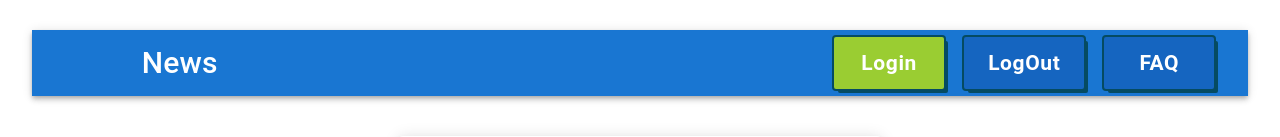
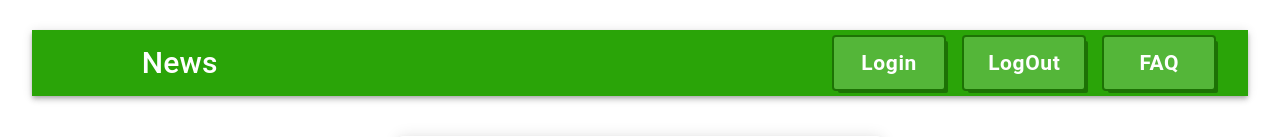
Before and after one commit to VanoKi/todolist-02, a React (Vite) app: page / in a window 1280 px wide. Shown: the top 137 px of the page. Built offline with nearby package versions, Linux system fonts and the light colour scheme; some icons are missing.

Commit message:
feat: theme

```diff
--- a/src/App.tsx
+++ b/src/App.tsx
@@ -91,7 +91,13 @@ export const App = () => {
     setTodolists(todolists.map(el => el.id === todolistId ? {...el, title: newTitle} : el))
   }
 
-  const theme = createTheme({});
+  const theme = createTheme({
+    palette: {
+      primary: {
+        main: '#2aa408'
+      }
+    }
+  });
 
 
   return (
--- a/src/components/MenuBtn.tsx
+++ b/src/components/MenuBtn.tsx
@@ -5,14 +5,14 @@ type MenuBtnProps = {
   background?: string
 }
 
-export const MenuBtn = styled(Button)<MenuBtnProps>(({background}) => ({
+export const MenuBtn = styled(Button)<MenuBtnProps>(({background, theme}) => ({
   minWidth: '110px',
   fontWeight: 'bold',
-  boxShadow: '0 0 0 2px #054B62, 4px 4px 0 0 #054B62',
+  boxShadow: `0 0 0 2px ${theme.palette.primary.dark}, 4px 4px 0 0 ${theme.palette.primary.dark}`,
   borderRadius: '2px',
   textTransform: 'capitalize',
   margin: '0 10px',
   padding: '8px 24px',
-  color: '#FFFFFF',
-  background: background || '#1565c0'
+  color: theme.palette.primary.contrastText,
+  background: background || theme.palette.primary.light
 }))
--- a/src/components/MyAppBar.tsx
+++ b/src/components/MyAppBar.tsx
@@ -4,8 +4,10 @@ import Typography from '@mui/material/Typography';
 import IconButton from '@mui/material/IconButton';
 import MenuIcon from '@mui/icons-material/Menu';
 import {MenuBtn} from "./MenuBtn.tsx";
+import {useTheme} from "@mui/material";
 
 export const MyAppBar = () => {
+  const theme = useTheme()
   return (
     <AppBar position="static" style={{marginBottom: '40px'}}>
       <Toolbar>
@@ -21,7 +23,7 @@ export const MyAppBar = () => {
         <Typography variant="h6" component="div" sx={{ flexGrow: 1 }}>
           News
         </Typography>
-        <MenuBtn color="inherit" background={'yellowgreen'}>Login</MenuBtn>
+        <MenuBtn color="inherit" background={theme.palette.primary.light}>Login</MenuBtn>
         <MenuBtn color="inherit">LogOut</MenuBtn>
         <MenuBtn color="inherit">FAQ</MenuBtn>
       </Toolbar>
```
